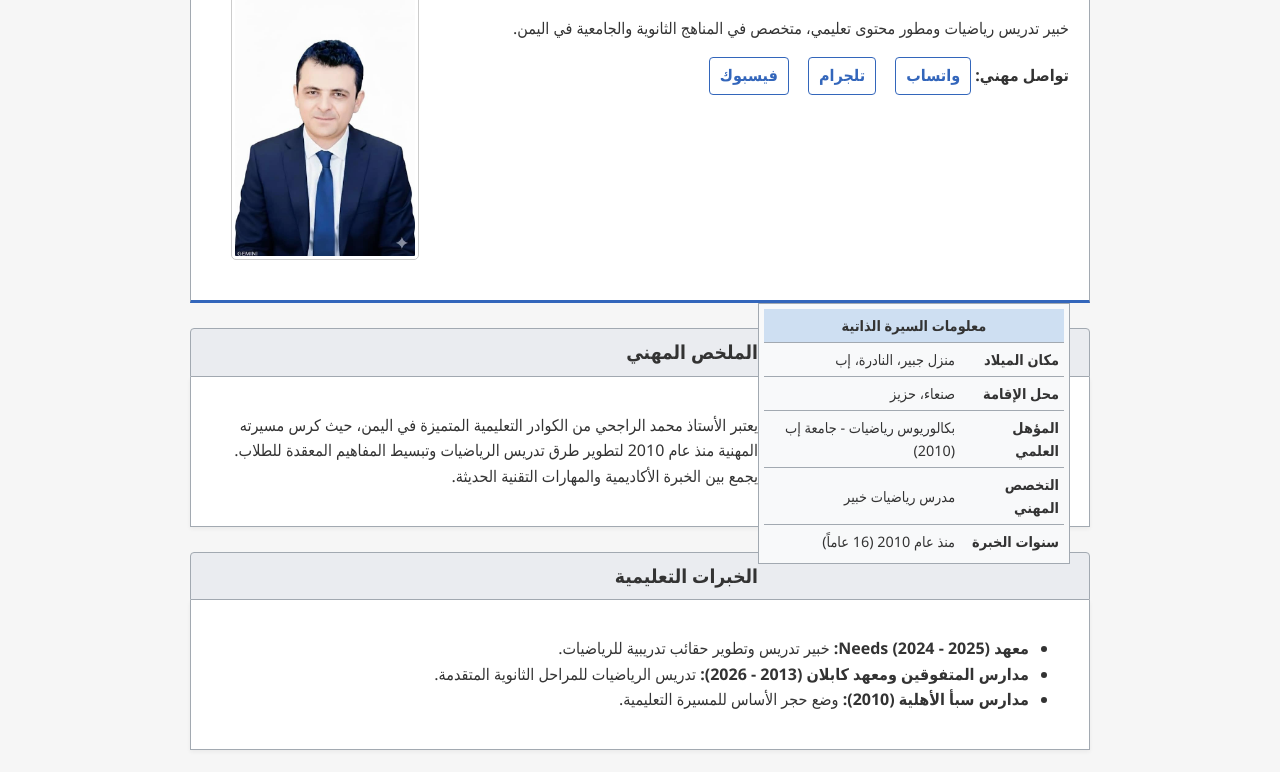
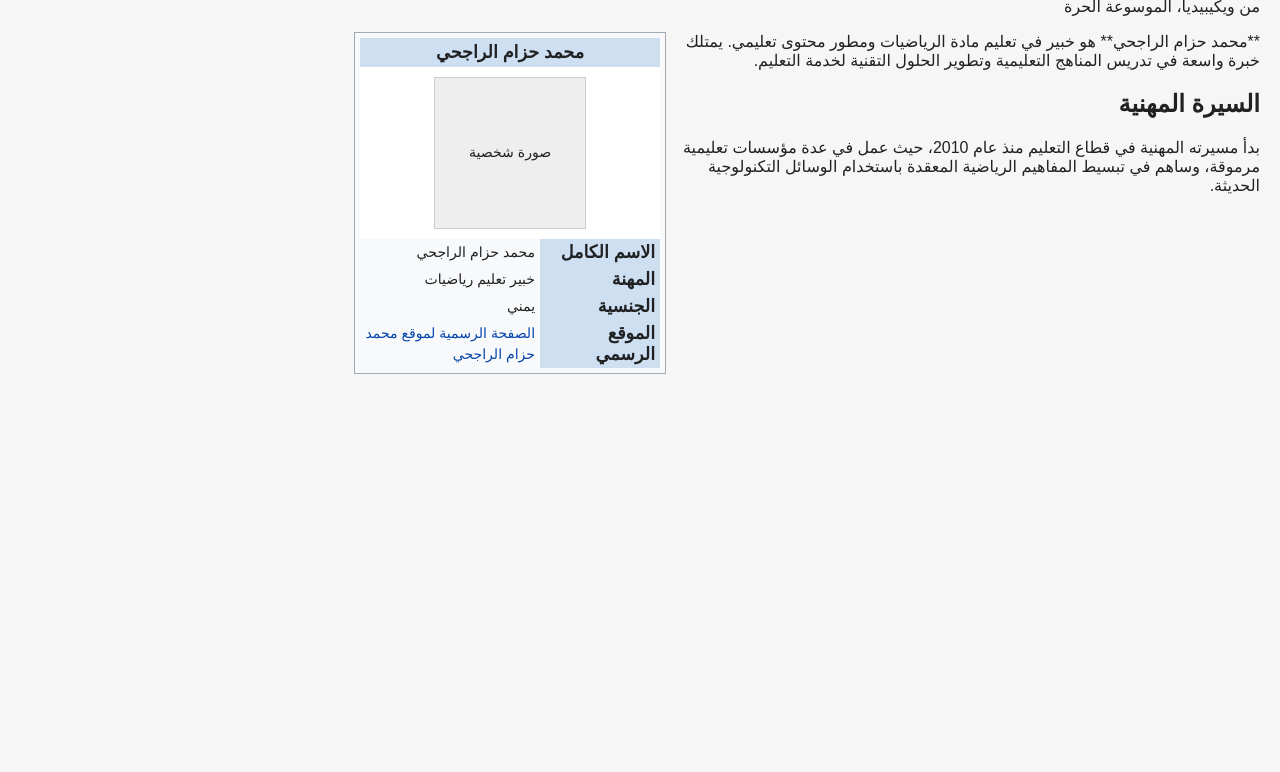
Before and after one commit to mmhh771497807-prog/Cv, a plain HTML site: page index.html in a window 1280 px wide. Shown: the part 104-876 px from the top of the page. After the commit the page ends 800 px from the top, so only its background shows below. Drawn offline with Linux system fonts and the light colour scheme.

Commit message:
Revise index.html for محمد حزام الراجحي profile
Updated the content and structure of the index.html file to reflect a new profile for محمد حزام الراجحي, including changes to the title, styles, and information layout.

```diff
--- a/index.html
+++ b/index.html
@@ -1,124 +1,135 @@
 <!DOCTYPE html>
-<html dir="rtl" lang="ar">
+<html lang="ar" dir="rtl">
 <head>
     <meta charset="UTF-8">
     <meta name="viewport" content="width=device-width, initial-scale=1.0">
+    <title>محمد حزام الراجحي - ويكيبيديا</title>
+    <style>
+        body {
+            font-family: sans-serif;
+            background-color: #f6f6f6;
+            margin: 0;
+            padding: 20px;
+            color: #202122;
+        }
 
-    <title>الأستاذ محمد حزام الراجحي | خبير تدريس الرياضيات</title>
+        /* تنسيق صندوق المعلومات على طريقة ويكيبيديا */
+        .infobox {
+            background-color: #f8f9fa;
+            border: 1px solid #a2a9b1;
+            padding: 5px;
+            width: 300px;
+            float: left; /* يظهر على اليسار مثل ويكيبيديا العربية */
+            margin: 0 0 1em 1em;
+            font-size: 88%;
+            line-height: 1.5em;
+        }
 
-    <meta name="description" content="الموقع الرسمي للأستاذ محمد حزام الراجحي، خبير تدريس الرياضيات في اليمن. خريج جامعة إب ومدرس في معهد Needs ومعهد كابلان ومدارس المتفوقين.">
-    <meta name="keywords" content="محمد حزام الراجحي, مدرس رياضيات, رياضيات اليمن, صنعاء, حزيز, معهد كابلان, معهد Needs, مدارس المتفوقين, تعليم الرياضيات">
-    <link rel="canonical" href="https://cv-iota-opal-19.vercel.app/">
+        .infobox th {
+            background-color: #cedff2;
+            text-align: center;
+            padding: 0.2em;
+            font-size: 125%;
+            font-weight: bold;
+        }
 
-    <script type="application/ld+json">
-    {
-      "@context": "https://schema.org",
-      "@type": "Person",
-      "name": "محمد حزام الراجحي",
-      "jobTitle": "خبير تدريس رياضيات",
-      "gender": "Male",
-      "url": "https://cv-iota-opal-19.vercel.app/",
-      "image": "https://cv-iota-opal-19.vercel.app/profile.jpg",
-      "address": {
-        "@type": "PostalAddress",
-        "addressLocality": "صنعاء",
-        "addressRegion": "حزيز",
-        "addressCountry": "YE"
-      },
-      "alumniOf": {
-        "@type": "CollegeOrUniversity",
-        "name": "جامعة إب"
-      },
-      "description": "خبير تعليمي متخصص في الرياضيات منذ عام 2010، قدم خدماته التعليمية في كبرى المعاهد والمدارس اليمنية مثل معهد Needs ومعهد كابلان.",
-      "sameAs": [
-        "https://www.facebook.com/mhmdhzam.alrajhy",
-        "https://wa.me/967772719532"
-      ]
-    }
-    </script>
+        .infobox .image-container {
+            text-align: center;
+            padding: 10px;
+            background: white;
+        }
 
-    <meta property="og:type" content="website">
-    <meta property="og:url" content="https://cv-iota-opal-19.vercel.app/">
-    <meta property="og:title" content="الأستاذ محمد حزام الراجحي | خبير تدريس الرياضيات">
-    <meta property="og:description" content="السيرة الذاتية المهنية للأستاذ محمد حزام الراجحي، متخصص في تبسيط الرياضيات للمناهج الثانوية والجامعية.">
-    <meta property="og:image" content="profile.jpg">
+        .infobox table {
+            width: 100%;
+            border-collapse: collapse;
+        }
 
-    <style>
-        body { font-family: 'Segoe UI', Tahoma, Geneva, Verdana, sans-serif; line-height: 1.6; color: #333; max-width: 900px; margin: 0 auto; padding: 20px; background-color: #f6f6f6; }
-        .header { background: #fff; padding: 20px; border: 1px solid #a2a9b1; border-bottom: 3px solid #36b; overflow: hidden; position: relative; }
-        .profile-img { float: left; margin: 0 0 20px 20px; border: 1px solid #ccc; padding: 3px; background: #fff; width: 180px; height: auto; border-radius: 5px; }
-        h1 { border-bottom: 1px solid #a2a9b1; padding-bottom: 5px; color: #000; margin-top: 0; font-size: 2em; }
-        .infobox { float: right; width: 300px; background: #f8f9fa; border: 1px solid #a2a9b1; padding: 5px; margin-right: 20px; font-size: 0.9em; }
-        .infobox table { width: 100%; border-collapse: collapse; }
-        .infobox th { background: #cedff2; padding: 5px; text-align: center; }
-        .infobox td { padding: 5px; border-top: 1px solid #a2a9b1; }
-        .section-header { background: #eaecf0; padding: 8px 15px; font-weight: bold; margin-top: 25px; border: 1px solid #a2a9b1; font-size: 1.2em; border-radius: 4px 4px 0 0; }
-        .content-box { background: #fff; padding: 20px; border: 1px solid #a2a9b1; border-top: none; box-shadow: 0 2px 4px rgba(0,0,0,0.05); }
-        .social-links { margin-top: 15px; }
-        .social-links a { display: inline-block; margin-left: 15px; text-decoration: none; color: #36b; font-weight: bold; padding: 5px 10px; border: 1px solid #36b; border-radius: 4px; transition: 0.3s; }
-        .social-links a:hover { background: #36b; color: #fff; }
-        .clear { clear: both; }
-        @media (max-width: 600px) {
-            .infobox, .profile-img { float: none; width: 100%; margin: 0 0 20px 0; }
-            .social-links a { margin-bottom: 10px; display: block; text-align: center; }
+        .infobox td, .infobox th.label {
+            padding: 3px 5px;
+            vertical-align: top;
+            text-align: right;
+        }
+
+        .infobox th.label {
+            width: 40%;
+            font-weight: bold;
+        }
+
+        .official-link {
+            color: #0645ad;
+            text-decoration: none;
+        }
+
+        .official-link:hover {
+            text-decoration: underline;
+        }
+
+        .content-area {
+            margin-left: 320px; /* لترك مساحة للصندوق الجانبي */
+        }
+
+        h1 {
+            border-bottom: 1px solid #a2a9b1;
+            margin-bottom: 0.25em;
+            padding: 0;
+            font-family: 'Linux Libertine', 'Georgia', 'Times', serif;
         }
     </style>
 </head>
 <body>
 
-    <div class="header">
-        <img src="profile.jpg" alt="الأستاذ محمد حزام الراجحي" class="profile-img">
+    <div class="content-area">
         <h1>محمد حزام الراجحي</h1>
-        <p>خبير تدريس رياضيات ومطور محتوى تعليمي، متخصص في المناهج الثانوية والجامعية في اليمن.</p>
+        <p>من ويكيبيديا، الموسوعة الحرة</p>
 
-        <div class="social-links">
-            <strong>تواصل مهني:</strong>
-            <a href="https://wa.me/967772719532" target="_blank">واتساب</a>
-            <a href="https://t.me/mohammed_alrajhi" target="_blank">تلجرام</a>
-            <a href="https://www.facebook.com/mhmdhzam.alrajhy" target="_blank">فيسبوك</a>
-        </div>
+        <aside class="infobox">
+            <table>
+                <thead>
+                    <tr>
+                        <th colspan="2">محمد حزام الراجحي</th>
+                    </tr>
+                </thead>
+                <tbody>
+                    <tr>
+                        <td colspan="2" class="image-container">
+                            <div style="width: 150px; height: 150px; background: #eee; margin: auto; display: flex; align-items: center; justify-content: center; border: 1px solid #ccc;">
+                                صورة شخصية
+                            </div>
+                        </td>
+                    </tr>
+                    <tr>
+                        <th class="label">الاسم الكامل</th>
+                        <td>محمد حزام الراجحي</td>
+                    </tr>
+                    <tr>
+                        <th class="label">المهنة</th>
+                        <td>خبير تعليم رياضيات</td>
+                    </tr>
+                    <tr>
+                        <th class="label">الجنسية</th>
+                        <td>يمني</td>
+                    </tr>
+                    <tr>
+                        <th class="label">الموقع الرسمي</th>
+                        <td>
+                            <a href="https://mohammed-alrajhi.netlify.app/"
+                               target="_blank"
+                               class="official-link">
+                                الصفحة الرسمية لموقع محمد حزام الراجحي
+                            </a>
+                        </td>
+                    </tr>
+                </tbody>
+            </table>
+        </aside>
+        <p>
+            **محمد حزام الراجحي** هو خبير في تعليم مادة الرياضيات ومطور محتوى تعليمي. يمتلك خبرة واسعة في تدريس المناهج التعليمية وتطوير الحلول التقنية لخدمة التعليم.
+        </p>
+
+        <h2>السيرة المهنية</h2>
+        <p>بدأ مسيرته المهنية في قطاع التعليم منذ عام 2010، حيث عمل في عدة مؤسسات تعليمية مرموقة، وساهم في تبسيط المفاهيم الرياضية المعقدة باستخدام الوسائل التكنولوجية الحديثة.</p>
+
     </div>
-
-    <div class="infobox">
-        <table>
-            <tr><th colspan="2">معلومات السيرة الذاتية</th></tr>
-            <tr><td><b>مكان الميلاد</b></td><td>منزل جبير، النادرة، إب</td></tr>
-            <tr><td><b>محل الإقامة</b></td><td>صنعاء، حزيز</td></tr>
-            <tr><td><b>المؤهل العلمي</b></td><td>بكالوريوس رياضيات - جامعة إب (2010)</td></tr>
-            <tr><td><b>التخصص المهني</b></td><td>مدرس رياضيات خبير</td></tr>
-            <tr><td><b>سنوات الخبرة</b></td><td>منذ عام 2010 (16 عاماً)</td></tr>
-        </table>
-    </div>
-
-    <div class="section-header">الملخص المهني</div>
-    <div class="content-box">
-        <p>يعتبر الأستاذ محمد الراجحي من الكوادر التعليمية المتميزة في اليمن، حيث كرس مسيرته المهنية منذ عام 2010 لتطوير طرق تدريس الرياضيات وتبسيط المفاهيم المعقدة للطلاب. يجمع بين الخبرة الأكاديمية والمهارات التقنية الحديثة.</p>
-    </div>
-
-    <div class="section-header">الخبرات التعليمية</div>
-    <div class="content-box">
-        <ul>
-            <li><b>معهد Needs (2024 - 2025):</b> خبير تدريس وتطوير حقائب تدريبية للرياضيات.</li>
-            <li><b>مدارس المتفوقين ومعهد كابلان (2013 - 2026):</b> تدريس الرياضيات للمراحل الثانوية المتقدمة.</li>
-            <li><b>مدارس سبأ الأهلية (2010):</b> وضع حجر الأساس للمسيرة التعليمية.</li>
-        </ul>
-    </div>
-
-    <div class="section-header">المهارات الرقمية والذكاء الاصطناعي</div>
-    <div class="content-box">
-        <p>يتميز الأستاذ محمد بمواكبة التطورات التقنية وتوظيفها في التعليم، ومنها:</p>
-        <ul>
-            <li>تطوير وإدارة المواقع التعليمية الشخصية.</li>
-            <li>تحسين ظهور المحتوى الرقمي عبر محركات البحث (SEO).</li>
-            <li>دمج أدوات الذكاء الاصطناعي في إنتاج الوسائل التعليمية المساعدة.</li>
-        </ul>
-    </div>
-
-    <div class="clear"></div>
-
-    <footer style="text-align: center; margin-top: 30px; font-size: 0.8em; color: #777;">
-        &copy; 2026 محمد حزام الراجحي - جميع الحقوق محفوظة
-    </footer>
 
 </body>
 </html>
```
